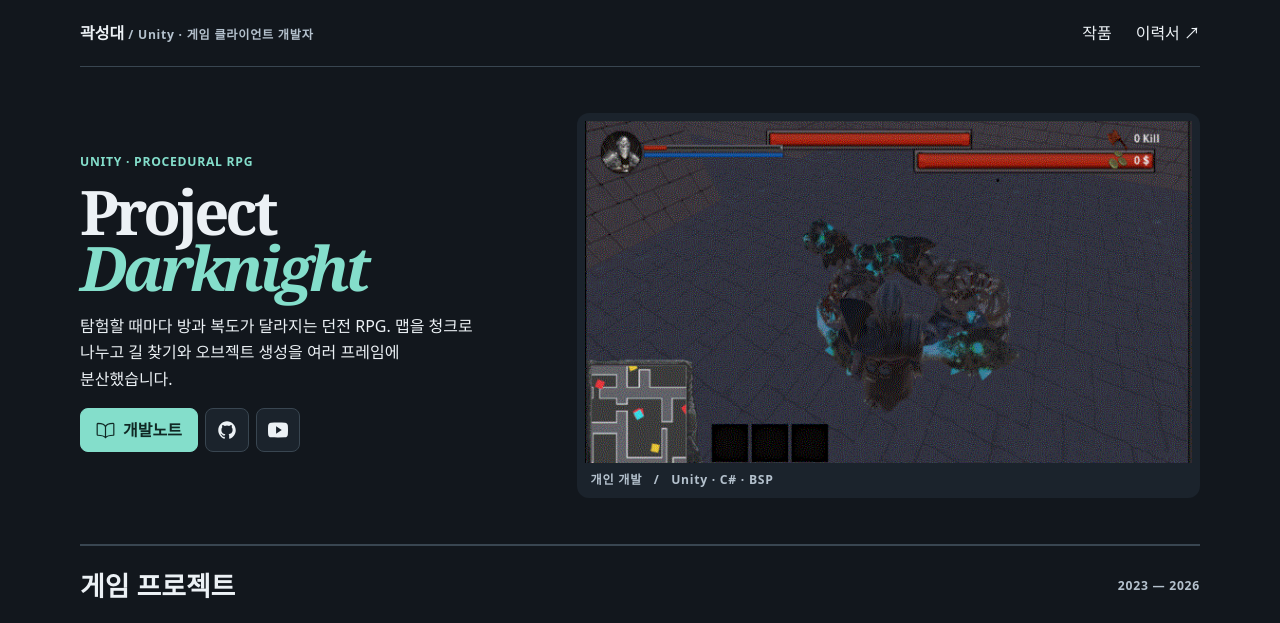
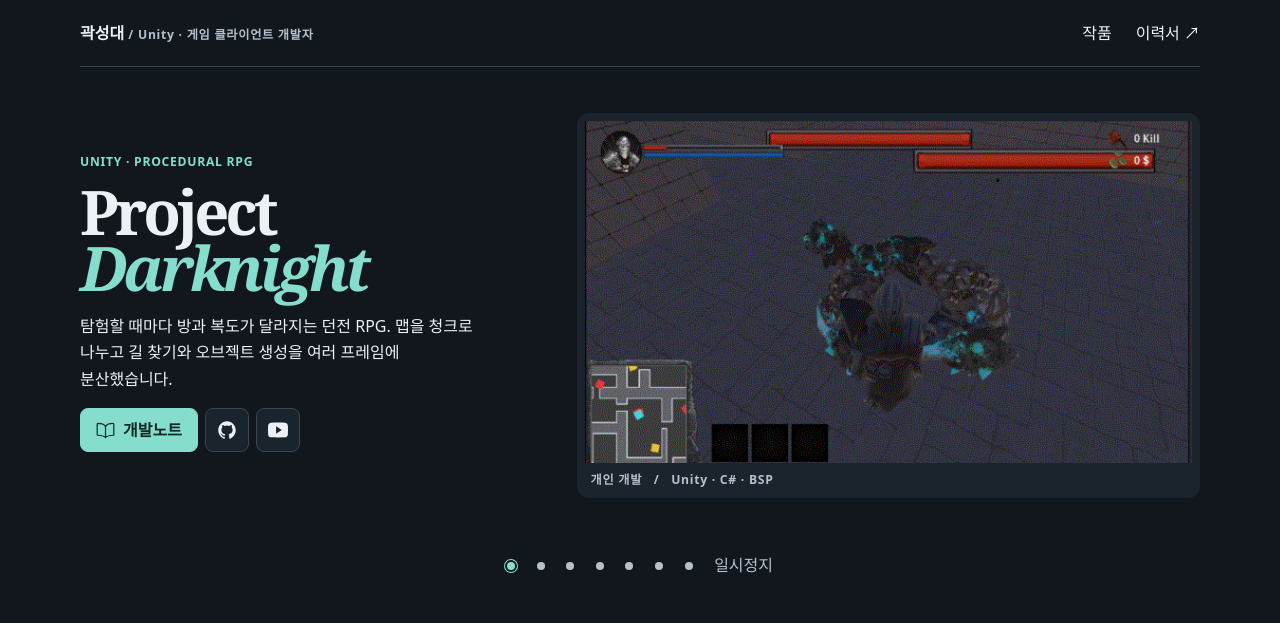
Before and after one commit to tjdeo1102/ProjectArchive.github.io, a plain HTML site: page index.html in a window 1280 px wide. Shown: the top 623 px of the page. Drawn offline with Linux system fonts and the light colour scheme; a web font is replaced by a local one.

Commit message:
Publish rotating highlights and three-column notes

```diff
--- a/archive.css
+++ b/archive.css
@@ -124,3 +124,23 @@ figcaption, .study figcaption, .heading span, .wordmark small {color: var(--mute
 .article-toc nav {display: flex; flex-wrap: wrap; gap: .25rem 1rem; padding: 0 .25rem .75rem}
 .article-toc a {padding: .35rem 0; color: var(--accent); text-decoration: underline; text-underline-offset: .23em}
 .notebook .study section {scroll-margin-top: 1.5rem}
+
+.feature[hidden] {display:none}
+.highlights {position:relative; padding-bottom:2.5rem}
+.highlight-controls {display:flex;gap:.35rem;align-items:center;justify-content:center}
+.highlight-controls button {cursor:pointer;color:var(--muted);background:transparent;border:0;padding:.5rem;font:inherit}
+.highlight-controls .highlight-dot::before {content:"";display:block;width:.5rem;height:.5rem;border-radius:50%;background:var(--muted)}
+.highlight-controls .highlight-dot[aria-current=true]::before {background:var(--accent);box-shadow:0 0 0 2px var(--paper),0 0 0 3px var(--accent)}
+.highlight-controls button:focus-visible {outline:2px solid var(--accent)}
+.notebook {width:min(84rem,calc(100% - clamp(2rem,6vw,6rem)));grid-template-columns: minmax(10rem,12rem) minmax(0,1fr) minmax(9rem,12rem);gap:clamp(1.5rem,3vw,3rem)}
+.note-toc {position:sticky;top:1rem;align-self:start;border-left:1px solid var(--edge);padding-left:1rem;font-size:.92rem}
+.note-toc h2 {font-size:.95rem;margin:.5rem 0;color:var(--muted)}
+.note-toc nav {display:grid}
+.note-toc a {padding:.35rem 0}
+@media(max-width:1000px) {.notebook {grid-template-columns:minmax(9rem,11rem) minmax(0,1fr)}.note-toc {position:static;grid-column:2;grid-row:1;border-left:0;border-bottom:1px solid var(--edge);padding:0 0 .75rem}.notebook main {grid-column:2;grid-row:2}.note-sidebar {grid-row:1 / 3}}
+@media(max-width:760px) {.notebook {display:flex;flex-direction:column;gap:0}.note-sidebar {order:0}.note-toc {order:1;margin-bottom:1.5rem}.notebook main {order:2}.note-toc nav {display:flex;flex-wrap:wrap;gap:.2rem 1rem}}
+.source-detail p {margin:.25rem 0!important;line-height:1.75}
+.source-detail p + p {margin-top:.45rem!important}
+.note-toc {max-height:calc(100vh - 2rem);overflow:auto}
+@media(max-width:1000px) {.note-toc {max-height:none}}
+.note-toc nav {gap:0}
--- /dev/null
+++ b/highlight.js
@@ -0,0 +1,68 @@
+(() => {
+  const original = document.querySelector('.feature');
+  const cards = [...document.querySelectorAll('#projects .grid article')].filter(card => card.querySelector('.visual img, .night'));
+  if (!original || !cards.length) return;
+  const gallery = document.createElement('div');
+  gallery.className = 'highlights';
+  gallery.setAttribute('aria-label', '프로젝트 하이라이트');
+  original.before(gallery);
+  gallery.append(original);
+  const slides = [original];
+  for (const card of cards) {
+    const slide = document.createElement('section');
+    slide.className = 'feature';
+    slide.hidden = true;
+    const copy = document.createElement('div');
+    const kicker = document.createElement('p');
+    kicker.className = 'kicker';
+    kicker.textContent = card.querySelector('small').textContent;
+    const title = document.createElement('h1');
+    title.textContent = card.querySelector('h3').textContent;
+    copy.append(kicker, title, card.querySelector('.body p').cloneNode(true), card.querySelector('.note-actions').cloneNode(true));
+    const figure = document.createElement('figure');
+    const media = card.querySelector('.visual img, .night').cloneNode(true);
+    if (media.tagName === 'IMG') media.loading = 'lazy';
+    figure.append(media);
+    slide.append(copy, figure);
+    gallery.append(slide);
+    slides.push(slide);
+  }
+  const controls = document.createElement('div');
+  controls.className = 'highlight-controls';
+  const pause = document.createElement('button');
+  pause.type = 'button';
+  pause.textContent = '일시정지';
+  const dots = slides.map((slide, i) => {
+    const button = document.createElement('button');
+    button.type = 'button';
+    button.className = 'highlight-dot';
+    button.setAttribute('aria-label', (i + 1) + '번째 프로젝트 보기');
+    button.addEventListener('click', () => { show(i); restart(); });
+    controls.append(button);
+    return button;
+  });
+  controls.append(pause);
+  gallery.append(controls);
+  let current = 0, timer, stopped = false;
+  const reduced = matchMedia('(prefers-reduced-motion: reduce)');
+  function show(i) {
+    slides[current].hidden = true;
+    current = i;
+    slides[current].hidden = false;
+    dots.forEach((dot, index) => dot.setAttribute('aria-current', index === current ? 'true' : 'false'));
+  }
+  function restart() {
+    pause.hidden = reduced.matches;
+    clearInterval(timer);
+    if (!stopped && !reduced.matches) timer = setInterval(() => show((current + 1) % slides.length), 7000);
+  }
+  pause.addEventListener('click', () => { stopped = !stopped; pause.textContent = stopped ? '자동 재생' : '일시정지'; restart(); });
+  gallery.addEventListener('mouseenter', () => clearInterval(timer));
+  gallery.addEventListener('mouseleave', restart);
+  gallery.addEventListener('focusin', () => clearInterval(timer));
+  gallery.addEventListener('focusout', event => { if (!gallery.contains(event.relatedTarget)) restart(); });
+  document.addEventListener('visibilitychange', () => document.hidden ? clearInterval(timer) : restart());
+  reduced.addEventListener('change', restart);
+  show(0);
+  restart();
+})();
```
Also changed, not shown: index.html (+1 -1 lines).
